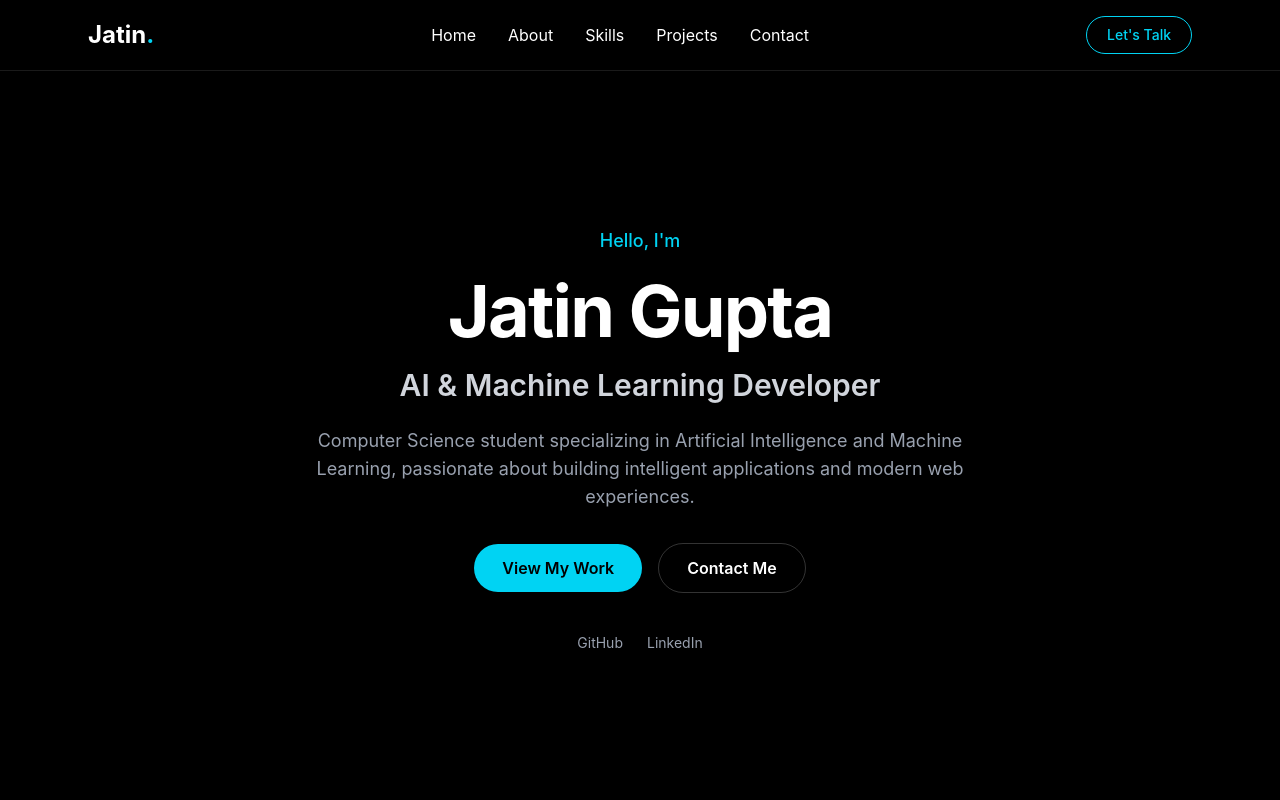
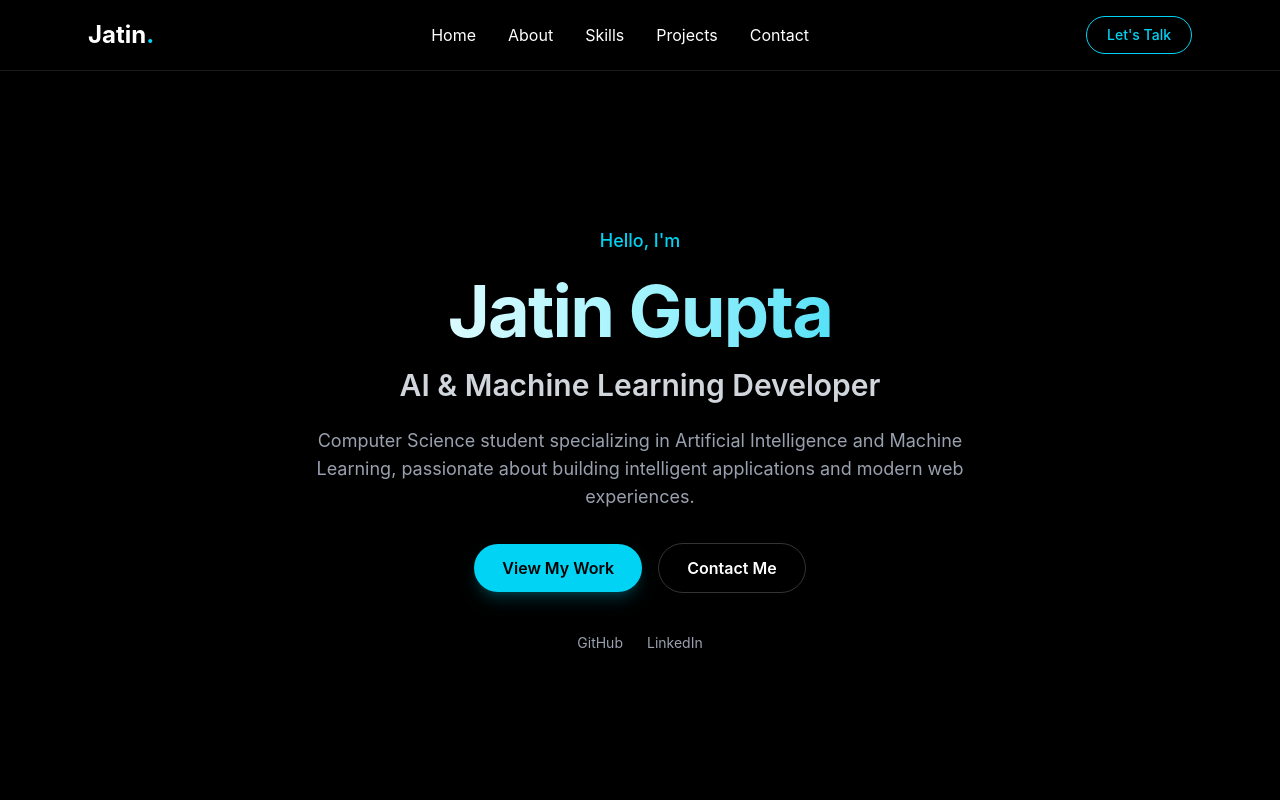
Before and after one commit to ja1234-beep/Portfolio, a React (Vite) app: page / in a window 1280 px wide. Shown: the top 800 px of the page. Built offline with nearby package versions, Linux system fonts and the light colour scheme.

Commit message:
Added hero visual animations

```diff
--- a/src/components/Hero.jsx
+++ b/src/components/Hero.jsx
@@ -6,7 +6,7 @@ function Hero() {
     >
 
       {/* Background glow */}
-      <div className="absolute left-1/2 top-1/2 -z-10 h-96 w-96 -translate-x-1/2 -translate-y-1/2 rounded-full bg-cyan-500/10 blur-3xl" />
+      <div className="hero-glow absolute left-1/2 top-1/2 -z-10 h-96 w-96 -translate-x-1/2 -translate-y-1/2 rounded-full bg-cyan-500/10 blur-3xl" />
 
       <div className="mx-auto max-w-4xl text-center">
 
@@ -16,9 +16,9 @@ function Hero() {
         </p>
 
         {/* Name */}
-        <h1 className="text-5xl font-bold tracking-tight sm:text-6xl md:text-7xl">
-          Jatin Gupta
-        </h1>
+        <h1 className="bg-gradient-to-r from-white via-cyan-200 to-cyan-400 bg-clip-text text-5xl font-bold tracking-tight text-transparent sm:text-6xl md:text-7xl">
+  Jatin Gupta
+</h1>
 
         {/* Role */}
         <h2 className="mt-5 text-2xl font-semibold text-gray-300 sm:text-3xl">
@@ -37,14 +37,14 @@ function Hero() {
 
           <a
             href="#projects"
-            className="rounded-full bg-cyan-400 px-7 py-3 font-semibold text-black transition duration-300 hover:scale-105 hover:bg-cyan-300"
+            className="rounded-full bg-cyan-400 px-7 py-3 font-semibold text-black shadow-lg shadow-cyan-400/20 transition duration-300 hover:-translate-y-1 hover:bg-cyan-300 hover:shadow-cyan-400/40"
           >
             View My Work
           </a>
 
           <a
             href="#contact"
-            className="rounded-full border border-white/20 px-7 py-3 font-semibold text-white transition duration-300 hover:border-cyan-400 hover:text-cyan-400"
+            className="rounded-full border border-white/20 px-7 py-3 font-semibold text-white transition duration-300 hover:-translate-y-1 hover:border-cyan-400 hover:text-cyan-400"
           >
             Contact Me
           </a>
--- a/src/index.css
+++ b/src/index.css
@@ -3,3 +3,20 @@
 html {
   scroll-behavior: smooth;
 }
+
+@keyframes pulse-glow {
+  0%,
+  100% {
+    transform: translate(-50%, -50%) scale(1);
+    opacity: 0.35;
+  }
+
+  50% {
+    transform: translate(-50%, -50%) scale(1.15);
+    opacity: 0.6;
+  }
+}
+
+.hero-glow {
+  animation: pulse-glow 6s ease-in-out infinite;
+}
```
